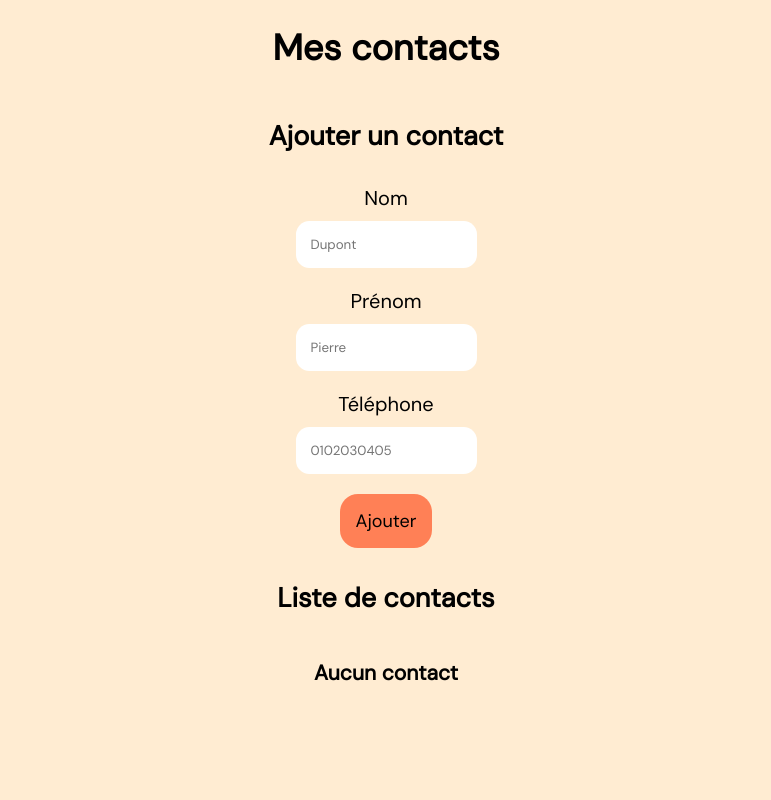
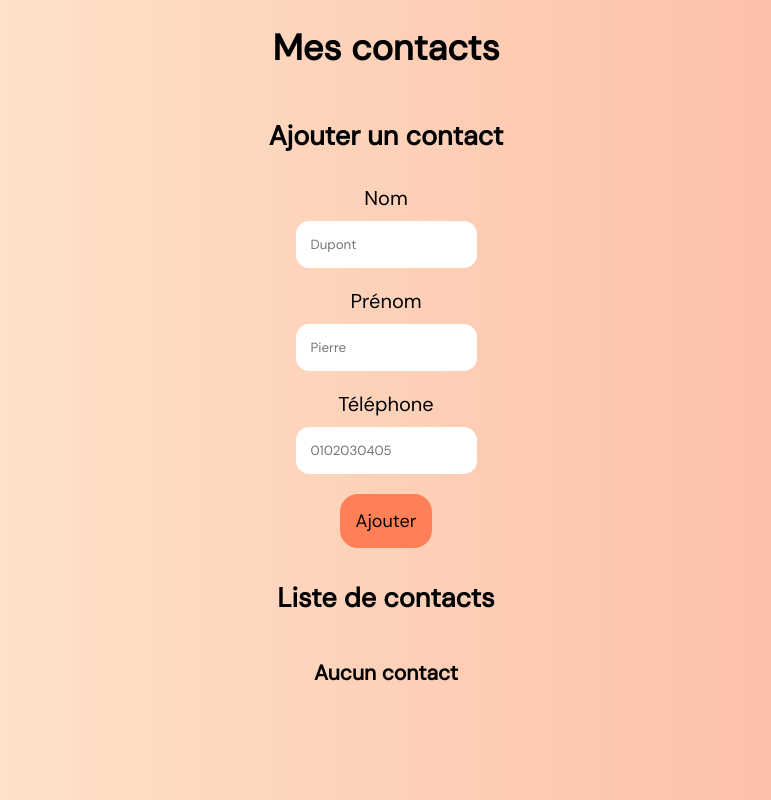
Before and after one commit to JulietteCoemelck/MesContacts, a React (Create React App) app: page / in a window 1280 px wide. Shown: the whole page, without its empty margins (254-1025 px from the left). Built offline with nearby package versions, Linux system fonts and the light colour scheme.

Commit message:
modifs tris

```diff
--- a/src/App.css
+++ b/src/App.css
@@ -1,8 +1,12 @@
-body, html, #root {
+html {
   width: 100vw;
-  height: 100vh;
+  min-height: 100%;
+}
+
+body {
   margin: 0;
-  background-color: #ffecd2;
+  /* background-color: #ffecd2; */
+  background: linear-gradient(to right, #ffecd2 0%, #fcb69f 100%) fixed;
 }
 
 .App {
--- a/src/App.js
+++ b/src/App.js
@@ -19,12 +19,13 @@ export default function App() {
       setContactsList([
         ...contactsList,
         {
-          id: contactsList.length,
+          date: new Date(),
           name: name,
           firstname: firstname,
           phone: phone
         }
       ])
+      console.log("contactsLists", contactsList)
 
       // Réinitialisation des inputs et de l'erreur //
       setName("");
@@ -52,14 +53,14 @@ export default function App() {
   // Tri alphabétique //
   const alphabeticalSort = () => {
     setSort("alphabet");
-    let sortList = contactsList.sort((a, b) => a.name > b.name)
+    let sortList = contactsList.sort((a, b) => a.name.localeCompare(b.name, 'fr', {ignorePunctuation: true}))
     setContactsList(sortList)
   }
 
-  // Tri chronologique par id //
+  // Tri chronologique par date //
   const timeSort = () => {
     setSort("time")
-    let sortList = contactsList.sort((a, b) => a.id > b.id)
+    let sortList = contactsList.sort((a, b) => a.date > b.date)
     setContactsList(sortList)
   }
 
```
